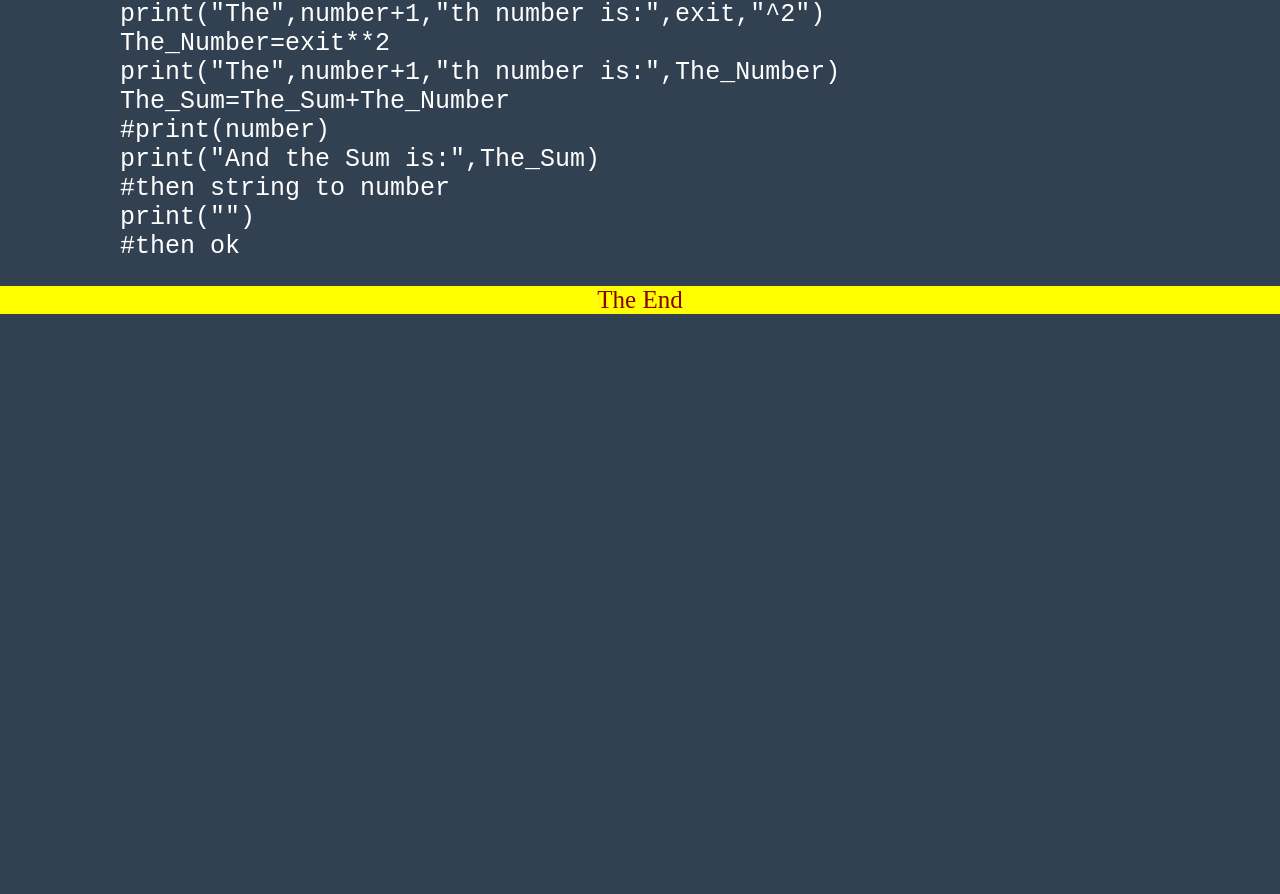
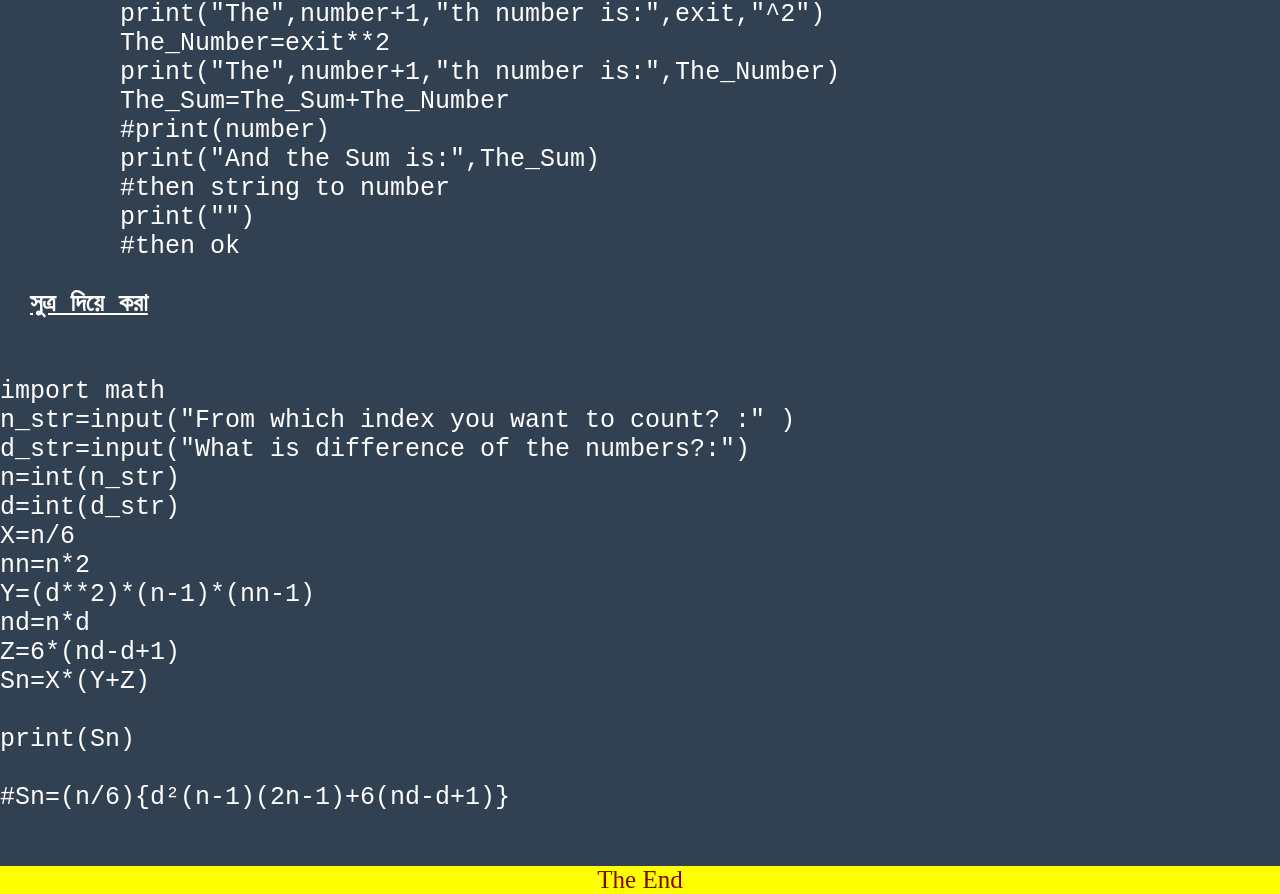
Before and after one commit to mdislamnishatnayeem/PROGRAMMS_ALL_HISTORY_WORLD, a plain HTML site: page index.html in a window 1280 px wide. Shown: the part 2471-3365 px from the top of the page. Before the commit the page ends 2785 px from the top, so only its background shows below. Drawn offline with Linux system fonts and the light colour scheme.

Commit message:
Update index.html
Hdhdbxvvd

```diff
--- a/index.html
+++ b/index.html
@@ -101,6 +101,24 @@ for number in range(2,1008):
 	#then string to number
 	print("")
 	#then ok
+
+  <b style="color:darkblue><h1><u>সুত্র দিয়ে করা</u></h1></b><br><br>
+import math
+n_str=input("From which index you want to count? :" )
+d_str=input("What is difference of the numbers?:")
+n=int(n_str)
+d=int(d_str)
+X=n/6
+nn=n*2
+Y=(d**2)*(n-1)*(nn-1)
+nd=n*d
+Z=6*(nd-d+1)
+Sn=X*(Y+Z)
+
+print(Sn)
+
+#Sn=(n/6){d²(n-1)(2n-1)+6(nd-d+1)}
+
 </pre>
 
  <div style="color:darkred; background:yellow;text-align:center;">
```
